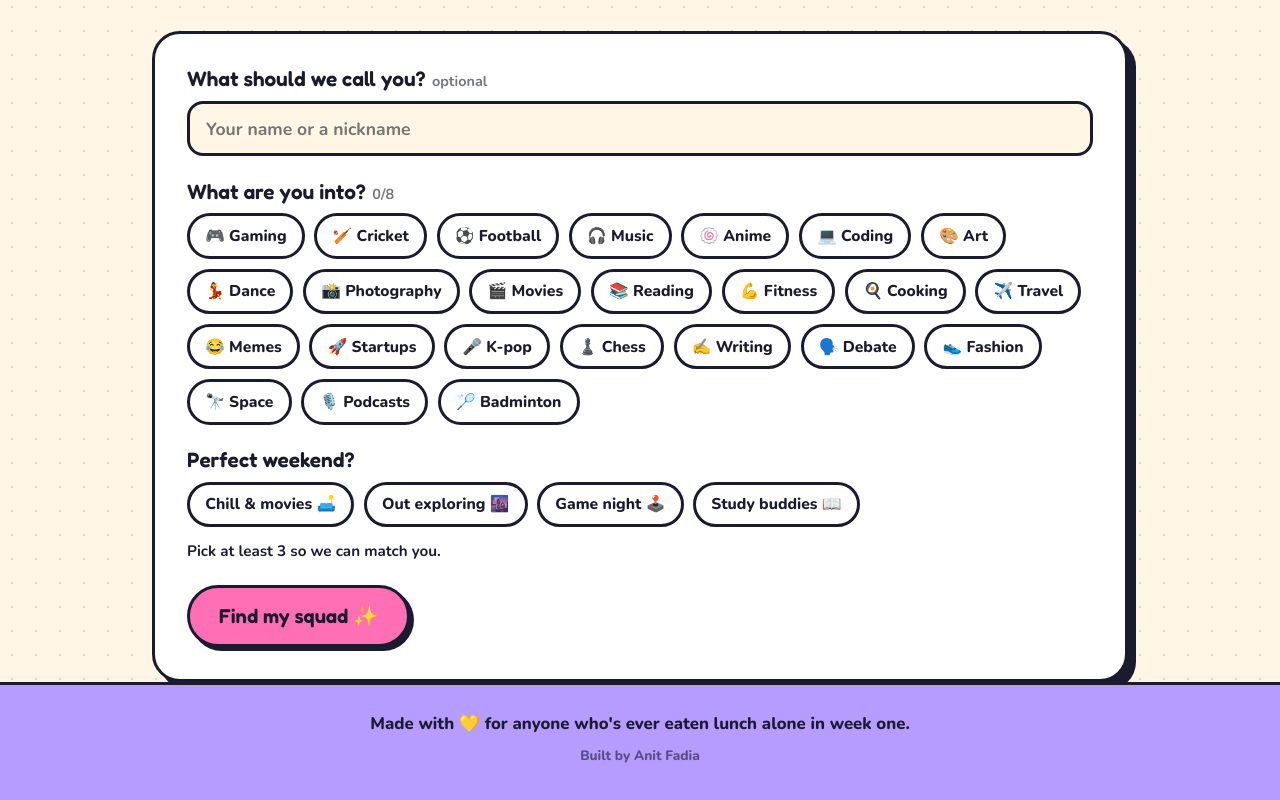
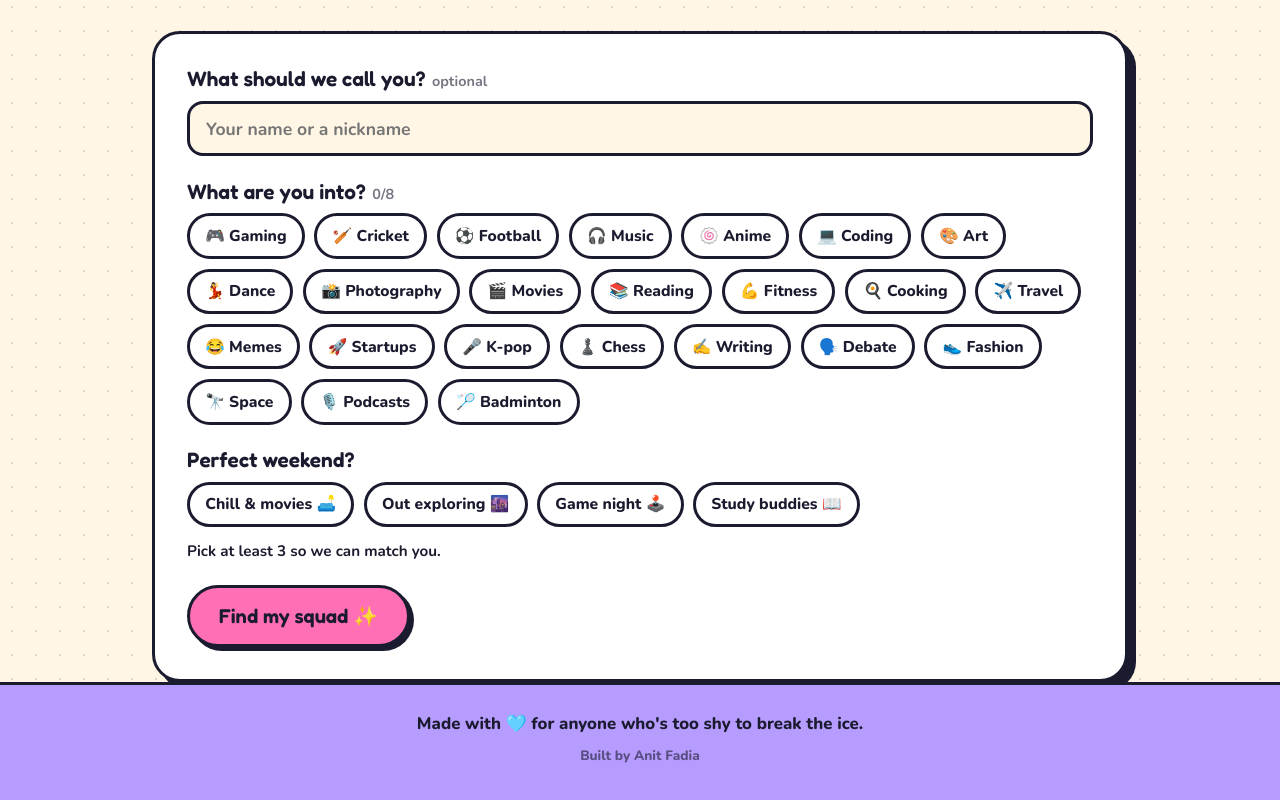
Before and after one commit to anitfadia/plexus, a plain HTML site: page index.html in a window 1280 px wide. Shown: the part 1037-1837 px from the top of the page. Drawn offline with nearby package versions, Linux system fonts and the light colour scheme.

Commit message:
Change footer message to reflect shyness theme

```diff
--- a/index.html
+++ b/index.html
@@ -167,7 +167,7 @@ footer{border-top:3px solid var(--ink);background:var(--lil);padding:1.6rem 0 6r
   </section>
 </div>
 
-<footer><div class="wrap">Made with 💛 for anyone who's ever eaten lunch alone in week one.<p class="by">Built by Anit Fadia</a></p></div></footer>
+<footer><div class="wrap">Made with 🩵 for anyone who's too shy to break the ice.<p class="by">Built by Anit Fadia</a></p></div></footer>
 
 <button class="fab" id="fab" type="button" aria-label="Chat with Dexter"><span class="bot"><i></i><i></i></span></button>
 <aside class="dex" id="dex" aria-label="Chat with Dexter">
```
